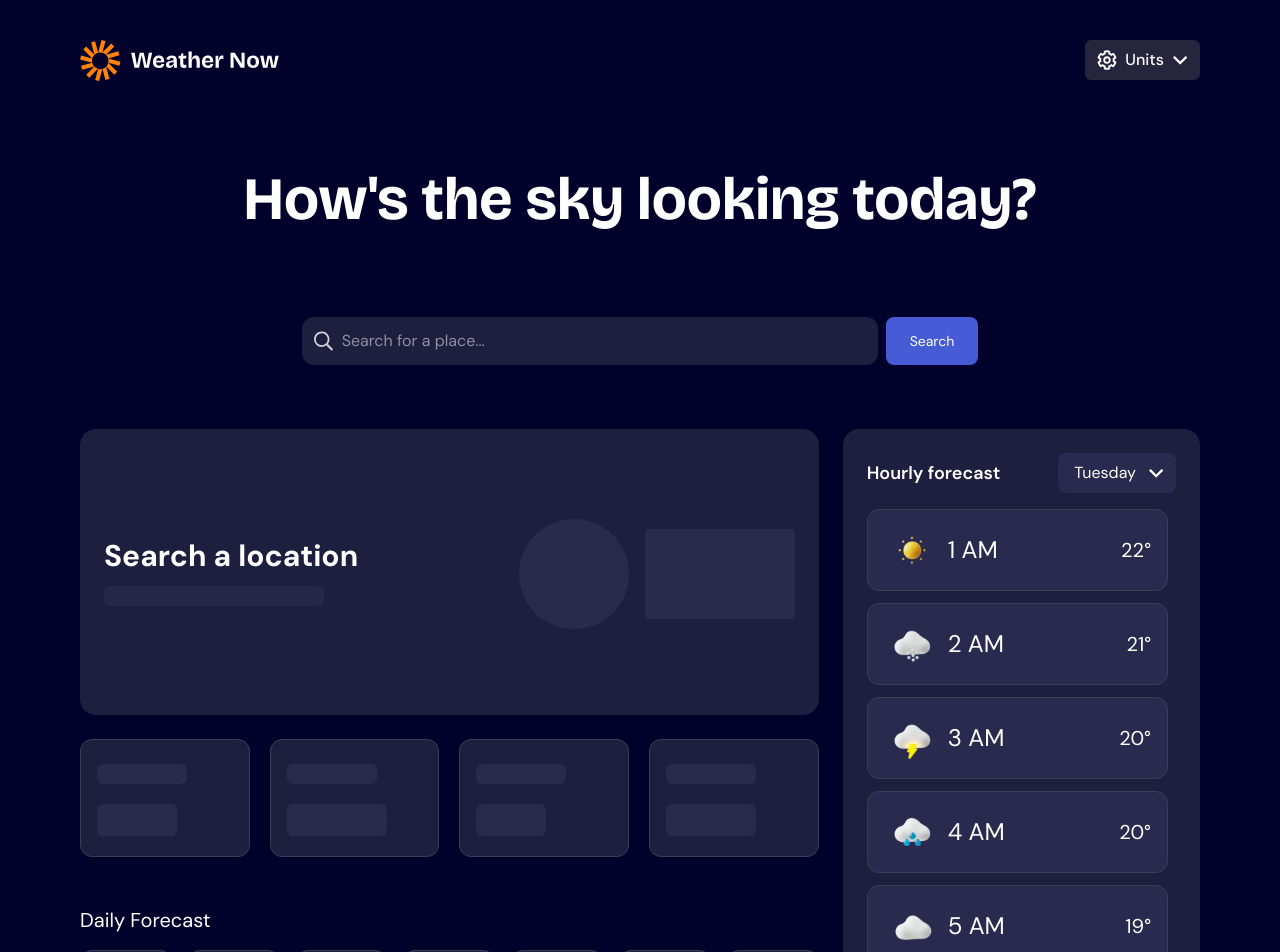
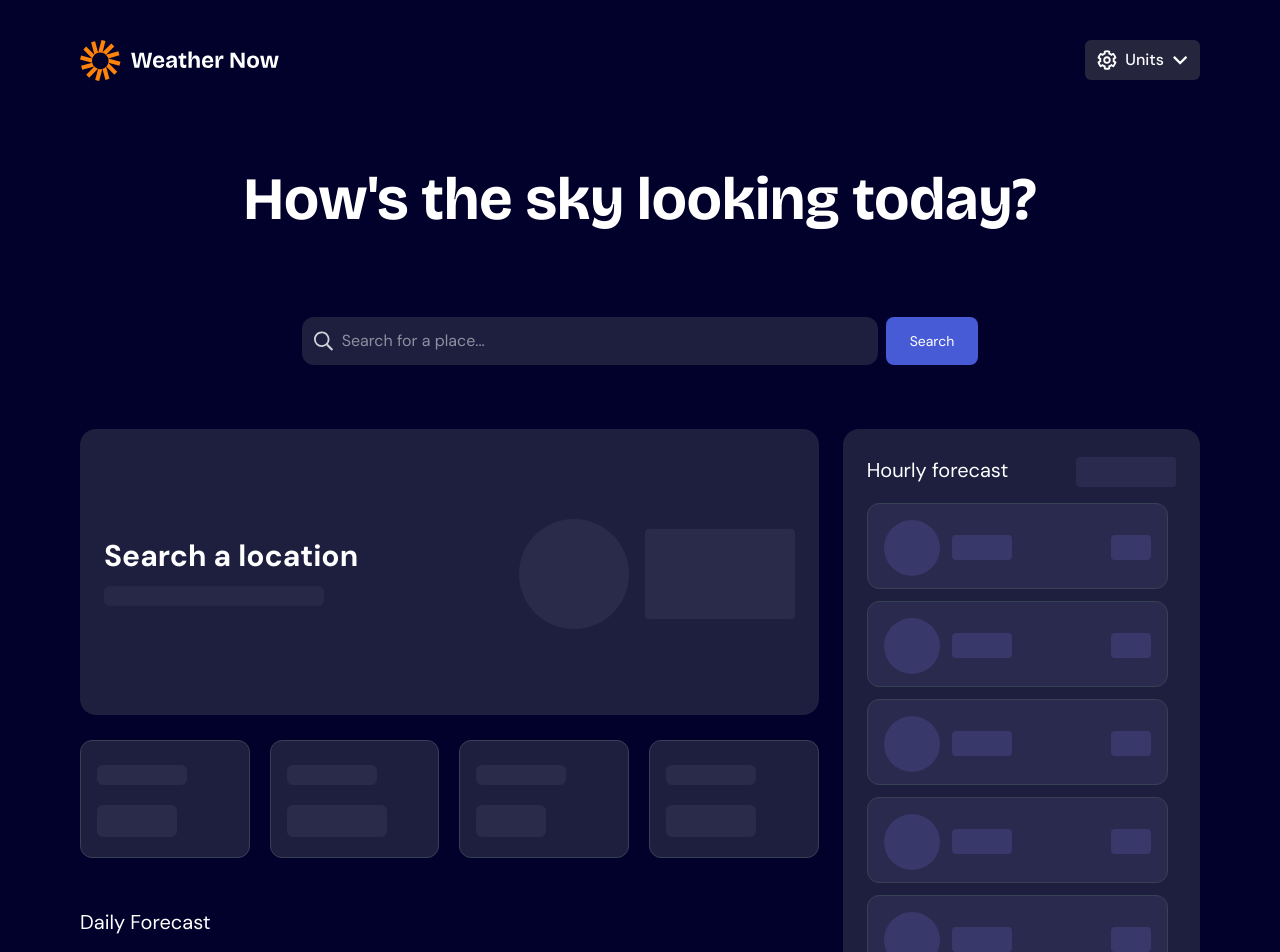
Before and after one commit to huynhnguyenday/sky-cloude, a Next.js app: page / in a window 1280 px wide. Shown: the top 952 px of the page. Built offline with nearby package versions, Linux system fonts and the light colour scheme.

Commit message:
feat: update hourly forecast, add skeleton

```diff
--- a/src/app/page.js
+++ b/src/app/page.js
@@ -47,7 +47,7 @@ export default function Home() {
             </div>
 
             <div>
-              <HourlyForecast />
+              <HourlyForecast weather={weather} />
             </div>
           </div>
 
@@ -65,7 +65,7 @@ export default function Home() {
             </div>
 
             <div>
-              <HourlyForecast />
+              <HourlyForecast weather={weather} />
             </div>
           </div>
         </div>
--- a/src/components/HourlyForecast.jsx
+++ b/src/components/HourlyForecast.jsx
@@ -1,36 +1,104 @@
 "use client";
 
 import { useState } from "react";
+import Skeleton from "react-loading-skeleton";
+import "react-loading-skeleton/dist/skeleton.css";
 
-export default function HourlyForecast() {
+export default function HourlyForecast({ weather }) {
   const [isOpen, setIsOpen] = useState(false);
-  const [selectedDay, setSelectedDay] = useState("Tuesday");
+  const [selectedDay, setSelectedDay] = useState("Today");
 
-  const days = [
-    "Sunday",
-    "Monday",
-    "Tuesday",
-    "Wednesday",
-    "Thursday",
-    "Friday",
-    "Saturday",
-  ];
+  if (!weather?.hourly) {
+    // Hiển thị skeleton khi chưa có data
+    return (
+      <div className="bg-[#1e1e3f] rounded-2xl p-6 text-white h-[685px] flex flex-col relative">
+        <div className="flex items-center justify-between mb-4 relative">
+          <h2 className="text-xl">Hourly forecast</h2>
+          <Skeleton
+            width={100}
+            height={30}
+            baseColor="#2a2a4f"
+            highlightColor="#38386b"
+          />
+        </div>
 
-  const hours = [
-    { time: "1 AM", temp: "22°", icon: "/icon-sunny.webp" },
-    { time: "2 AM", temp: "21°", icon: "/icon-snow.webp" },
-    { time: "3 AM", temp: "20°", icon: "/icon-storm.webp" },
-    { time: "4 AM", temp: "20°", icon: "/icon-rain.webp" },
-    { time: "5 AM", temp: "19°", icon: "/icon-overcast.webp" },
-    { time: "6 AM", temp: "19°", icon: "/icon-partly-cloudy.webp" },
-    { time: "7 AM", temp: "20°", icon: "/icon-storm.webp" },
-  ];
+        <div className="flex-1 overflow-y-auto custom-scrollbar space-y-3 pr-2">
+          {[...Array(7)].map((_, idx) => (
+            <div
+              key={idx}
+              className="flex items-center justify-between bg-[#2a2a4f] rounded-xl border border-gray-700 px-4 py-3"
+            >
+              {/* Left side: icon + time */}
+              <div className="flex items-center gap-3">
+                <Skeleton
+                  circle
+                  width={56}
+                  height={56}
+                  baseColor="#38386b"
+                  highlightColor="#4a4a7f"
+                />
+                <Skeleton
+                  width={60}
+                  height={25}
+                  baseColor="#38386b"
+                  highlightColor="#4a4a7f"
+                />
+              </div>
+              {/* Right side: temp */}
+              <Skeleton
+                width={40}
+                height={25}
+                baseColor="#38386b"
+                highlightColor="#4a4a7f"
+              />
+            </div>
+          ))}
+        </div>
+      </div>
+    );
+  }
+
+  const { time, temperature_2m, weather_code } = weather.hourly;
+
+  // group hours theo ngày
+  const groupedByDay = time.reduce((acc, t, idx) => {
+    const date = new Date(t);
+    const dayName = date.toLocaleDateString("en-US", { weekday: "long" });
+
+    if (!acc[dayName]) acc[dayName] = [];
+    acc[dayName].push({
+      time: date.toLocaleTimeString("en-US", {
+        hour: "numeric",
+        hour12: true,
+      }),
+      temp: `${Math.round(temperature_2m[idx])}°`,
+      icon: getWeatherIcon(weather_code[idx]),
+    });
+    return acc;
+  }, {});
+
+  const days = Object.keys(groupedByDay);
+  const currentDay = selectedDay === "Today" ? days[0] : selectedDay;
+  const hours = groupedByDay[currentDay] || [];
+
+  function getWeatherIcon(code) {
+    if ([0].includes(code)) return "/icon-sunny.webp";
+    if ([1].includes(code)) return "/icon-partly-cloudy.webp";
+    if ([2, 3].includes(code)) return "/icon-overcast.webp";
+    if ([45, 48].includes(code)) return "/icon-fog.webp";
+    if ([51, 53, 55].includes(code)) return "/icon-drizzle.webp";
+    if ([61, 63, 65, 80, 81, 82].includes(code)) return "/icon-rain.webp";
+    if ([66, 67].includes(code)) return "/icon-rain.webp";
+    if ([71, 73, 75, 77, 85, 86].includes(code)) return "/icon-snow.webp";
+    if ([95, 96, 99].includes(code)) return "/icon-storm.webp";
+    return "/icon-sunny.webp";
+  }
 
   return (
-    <div className="bg-[#1e1e3f] rounded-2xl p-6 text-white h-[680px] flex flex-col relative">
+    <div className="bg-[#1e1e3f] rounded-2xl p-6 text-white h-[685px] flex flex-col relative">
       {/* Header */}
       <div className="flex items-center justify-between mb-4 relative">
-        <h2 className="text-lg font-semibold">Hourly forecast</h2>
+        <h2 className="text-xl">Hourly forecast</h2>
 
         {/* Dropdown button */}
         <div className="relative">
@@ -38,7 +106,7 @@ export default function HourlyForecast() {
             onClick={() => setIsOpen(!isOpen)}
             className="flex items-center gap-2 bg-[#2a2a4f] px-3 py-1 rounded-lg hover:bg-[#38386b]"
           >
-            <span className="p-1">{selectedDay}</span>
+            <span className="p-1">{currentDay}</span>
             <img
               src="/icon-dropdown.svg"
               alt="dropdown"
@@ -59,7 +127,7 @@ export default function HourlyForecast() {
                     setIsOpen(false);
                   }}
                   className={`w-full text-left px-4 py-2 rounded-xl cursor-pointer ${
-                    selectedDay === day ? "bg-[#38386b]" : "hover:bg-[#2f2f49]"
+                    currentDay === day ? "bg-[#38386b]" : "hover:bg-[#2f2f49]"
                   }`}
                 >
                   {day}
```
